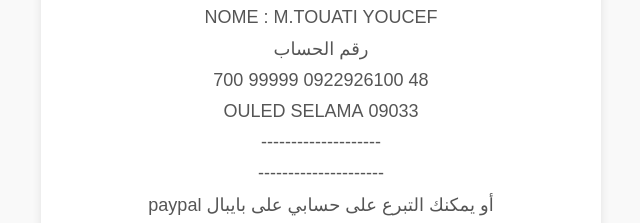
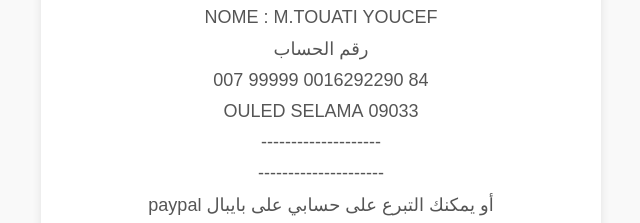
Before and after one commit to youcef847/support-me, a plain HTML site: page index.html in a window 1280 px wide. Shown: the part 149-372 px from the top of the page, 319-959 px from the left. Drawn offline with Linux system fonts and the light colour scheme.

Commit message:
Update index.html

```diff
--- a/index.html
+++ b/index.html
@@ -37,7 +37,7 @@
     <h2>تفاصيل الحساب البريدي الجزائري</h2>
     <p>NOME : M.TOUATI YOUCEF</p>
     <p>رقم الحساب</p>
-    <p>48 0922926100 99999 700</p>
+    <p>84 0016292290 99999 007</p>
     <p>09033 OULED SELAMA</p>
     <p>--------------------</p>
     <p>---------------------</p>
```
